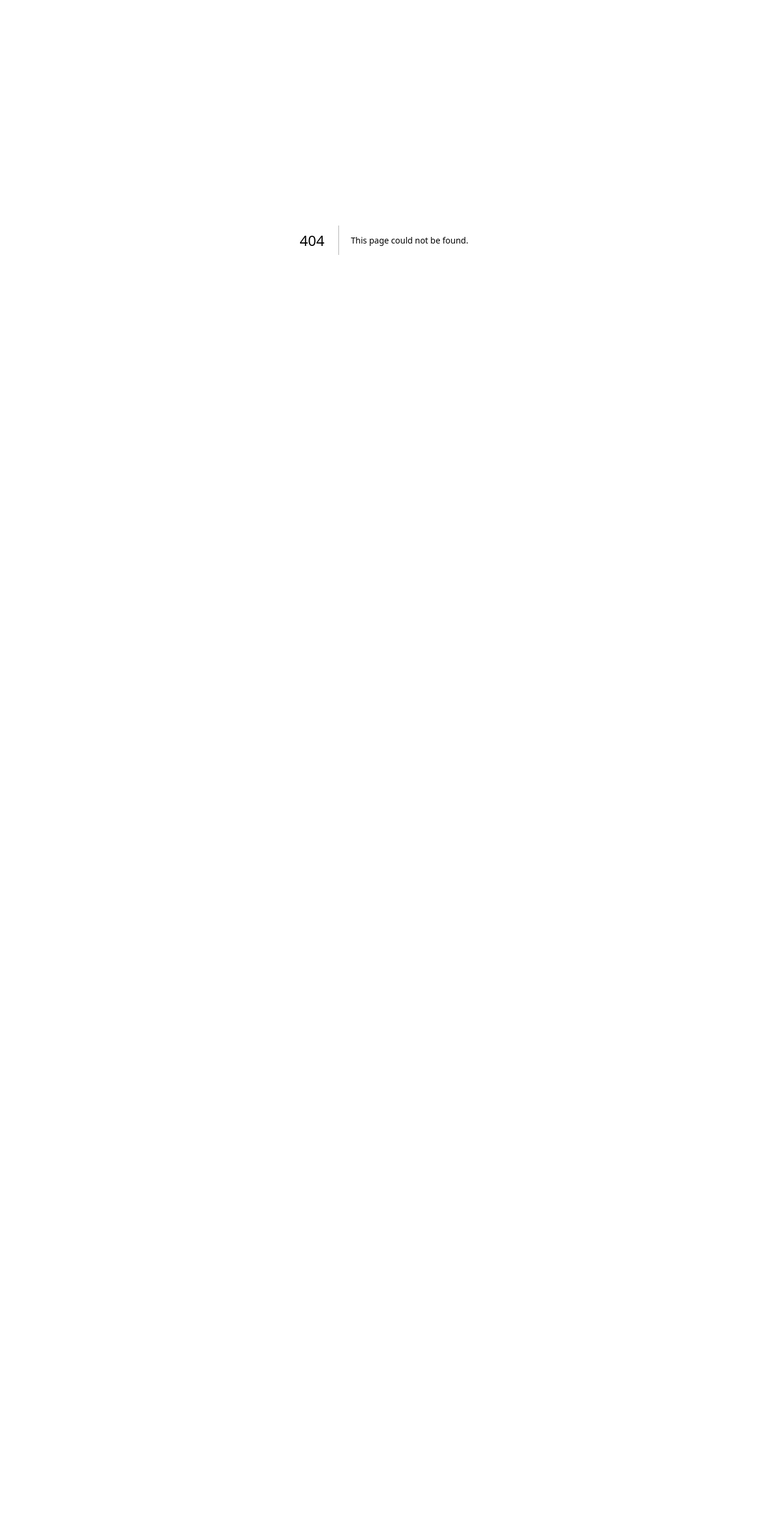
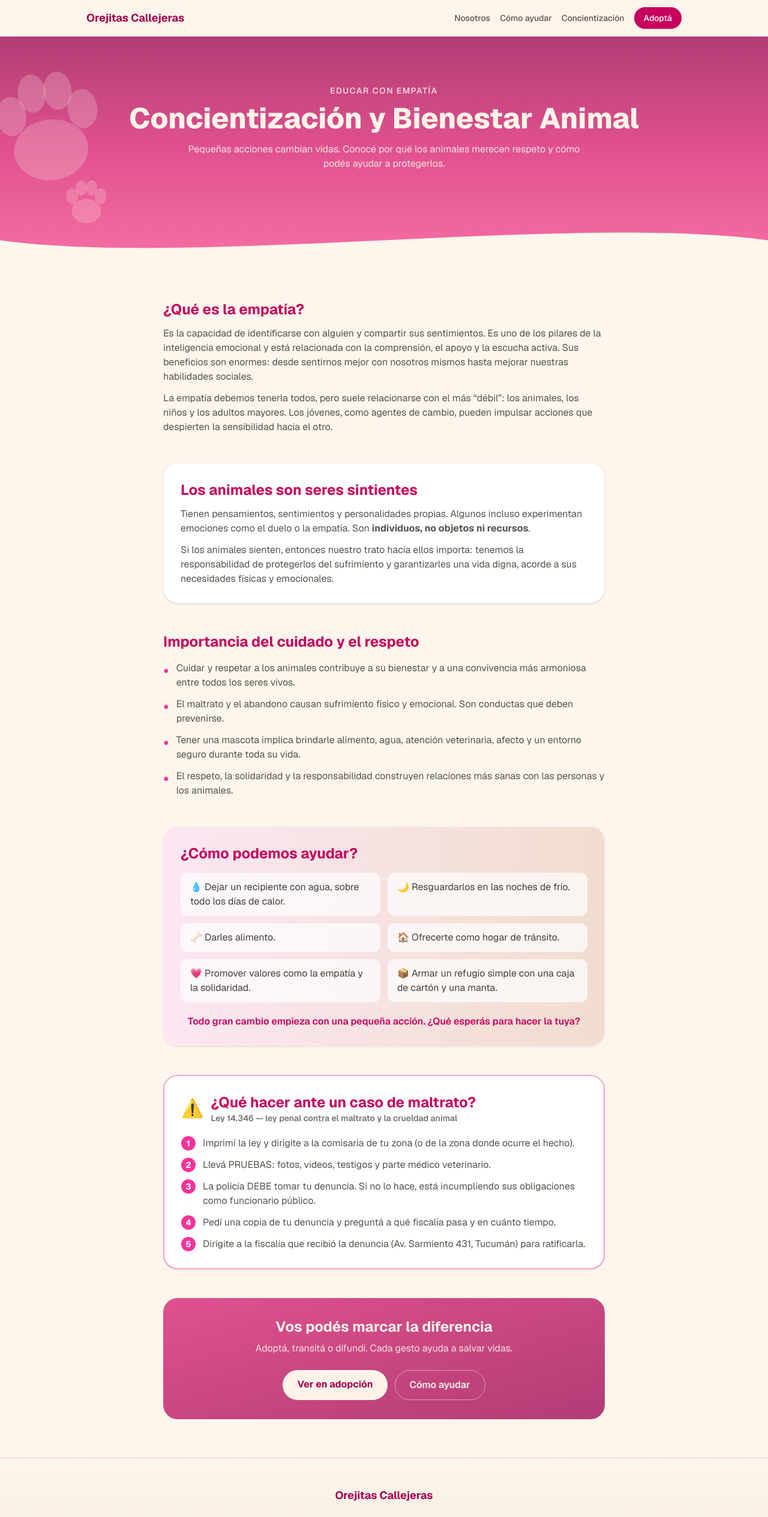
Before and after one commit to julietatumburus/orejitas-callejeras, a Next.js app: page /concientizacion in a window 1280 px wide. Before the commit this address had no page. Shown: the top 2529 px of the page at 60% size. Before the commit the page ends 800 px from the top, so only its background shows below. Built offline with nearby package versions, Linux system fonts and the light colour scheme; no server answers; the database is empty.

Commit message:
Pestaña Concientizacion con el contenido del taller (empatia, Ley 14.346)
Co-Authored-By: Claude Opus 4.8 (1M context) <noreply@anthropic.com>

```diff
--- /dev/null
+++ b/app/concientizacion/page.tsx
@@ -0,0 +1,189 @@
+import type { Metadata } from "next";
+import Link from "next/link";
+import Navbar from "@/components/Navbar";
+import Footer from "@/components/Footer";
+import Reveal from "@/components/Reveal";
+import FloatingPaws from "@/components/FloatingPaws";
+import { getSettings } from "@/lib/settings";
+
+export const metadata: Metadata = {
+  title: "Concientización y Bienestar Animal — Orejitas Callejeras",
+  description:
+    "Educar con empatía: concientización sobre el cuidado, el respeto y los derechos de los animales. Qué hacer ante un caso de maltrato (Ley 14.346).",
+};
+
+export const dynamic = "force-dynamic";
+
+export default async function ConcientizacionPage() {
+  const settings = await getSettings();
+
+  return (
+    <>
+      <Navbar />
+
+      {/* Hero */}
+      <section className="relative overflow-hidden bg-gradient-to-b from-[#b23c75] via-[#e0518f] to-[#f56fa3] text-[#fdf3e8]">
+        <FloatingPaws colorClass="text-[#fdf3e8]/22" />
+        <div className="relative mx-auto max-w-4xl px-4 py-20 text-center">
+          <p className="text-sm font-semibold uppercase tracking-widest text-[#fdf3e8]/80">
+            Educar con empatía
+          </p>
+          <h1 className="mt-3 text-3xl font-extrabold sm:text-5xl">
+            Concientización y Bienestar Animal
+          </h1>
+          <p className="mx-auto mt-4 max-w-2xl text-[#fdf3e8]/90">
+            Pequeñas acciones cambian vidas. Conocé por qué los animales merecen respeto y cómo
+            podés ayudar a protegerlos.
+          </p>
+        </div>
+        <div className="relative">
+          <svg viewBox="0 0 1440 80" className="block w-full" preserveAspectRatio="none" aria-hidden="true">
+            <path fill="#fdf6ec" d="M0,40 C360,90 1080,-10 1440,40 L1440,80 L0,80 Z" />
+          </svg>
+        </div>
+      </section>
+
+      <main className="bg-[#fdf6ec]">
+        <div className="mx-auto flex max-w-3xl flex-col gap-12 px-4 py-16">
+          {/* Qué es la empatía */}
+          <Reveal>
+            <article>
+              <h2 className="text-2xl font-bold text-pink-700">¿Qué es la empatía?</h2>
+              <p className="mt-3 text-stone-600">
+                Es la capacidad de identificarse con alguien y compartir sus sentimientos. Es uno de
+                los pilares de la inteligencia emocional y está relacionada con la comprensión, el
+                apoyo y la escucha activa. Sus beneficios son enormes: desde sentirnos mejor con
+                nosotros mismos hasta mejorar nuestras habilidades sociales.
+              </p>
+              <p className="mt-3 text-stone-600">
+                La empatía debemos tenerla todos, pero suele relacionarse con el más “débil”: los
+                animales, los niños y los adultos mayores. Los jóvenes, como agentes de cambio,
+                pueden impulsar acciones que despierten la sensibilidad hacia el otro.
+              </p>
+            </article>
+          </Reveal>
+
+          {/* Seres sintientes */}
+          <Reveal>
+            <article className="rounded-3xl border border-pink-100 bg-white p-7 shadow-sm">
+              <h2 className="text-2xl font-bold text-pink-700">Los animales son seres sintientes</h2>
+              <p className="mt-3 text-stone-600">
+                Tienen pensamientos, sentimientos y personalidades propias. Algunos incluso
+                experimentan emociones como el duelo o la empatía. Son <strong>individuos, no
+                objetos ni recursos</strong>.
+              </p>
+              <p className="mt-3 text-stone-600">
+                Si los animales sienten, entonces nuestro trato hacia ellos importa: tenemos la
+                responsabilidad de protegerlos del sufrimiento y garantizarles una vida digna,
+                acorde a sus necesidades físicas y emocionales.
+              </p>
+            </article>
+          </Reveal>
+
+          {/* Cuidado y respeto */}
+          <Reveal>
+            <article>
+              <h2 className="text-2xl font-bold text-pink-700">Importancia del cuidado y el respeto</h2>
+              <ul className="mt-4 flex flex-col gap-3 text-stone-600">
+                {[
+                  "Cuidar y respetar a los animales contribuye a su bienestar y a una convivencia más armoniosa entre todos los seres vivos.",
+                  "El maltrato y el abandono causan sufrimiento físico y emocional. Son conductas que deben prevenirse.",
+                  "Tener una mascota implica brindarle alimento, agua, atención veterinaria, afecto y un entorno seguro durante toda su vida.",
+                  "El respeto, la solidaridad y la responsabilidad construyen relaciones más sanas con las personas y los animales.",
+                ].map((t) => (
+                  <li key={t} className="flex gap-3">
+                    <span className="mt-1 text-pink-500">●</span>
+                    <span>{t}</span>
+                  </li>
+                ))}
+              </ul>
+            </article>
+          </Reveal>
+
+          {/* Cómo ayudar */}
+          <Reveal>
+            <article className="rounded-3xl border border-pink-100 bg-gradient-to-r from-pink-100 to-[#f1ddcf] p-7 shadow-sm">
+              <h2 className="text-2xl font-bold text-pink-700">¿Cómo podemos ayudar?</h2>
+              <ul className="mt-4 grid gap-3 text-stone-700 sm:grid-cols-2">
+                {[
+                  "💧 Dejar un recipiente con agua, sobre todo los días de calor.",
+                  "🌙 Resguardarlos en las noches de frío.",
+                  "🦴 Darles alimento.",
+                  "🏠 Ofrecerte como hogar de tránsito.",
+                  "💗 Promover valores como la empatía y la solidaridad.",
+                  "📦 Armar un refugio simple con una caja de cartón y una manta.",
+                ].map((t) => (
+                  <li key={t} className="rounded-xl bg-white/70 px-4 py-3">
+                    {t}
+                  </li>
+                ))}
+              </ul>
+              <p className="mt-5 text-center font-semibold text-pink-700">
+                Todo gran cambio empieza con una pequeña acción. ¿Qué esperás para hacer la tuya?
+              </p>
+            </article>
+          </Reveal>
+
+          {/* Ley 14.346 */}
+          <Reveal>
+            <article className="rounded-3xl border-2 border-pink-300 bg-white p-7 shadow-sm">
+              <div className="flex items-center gap-3">
+                <span className="text-3xl">⚠️</span>
+                <div>
+                  <h2 className="text-2xl font-bold text-pink-700">
+                    ¿Qué hacer ante un caso de maltrato?
+                  </h2>
+                  <p className="text-sm font-semibold text-stone-500">
+                    Ley 14.346 — ley penal contra el maltrato y la crueldad animal
+                  </p>
+                </div>
+              </div>
+              <ol className="mt-5 flex flex-col gap-3 text-stone-600">
+                {[
+                  "Imprimí la ley y dirigite a la comisaría de tu zona (o de la zona donde ocurre el hecho).",
+                  "Llevá PRUEBAS: fotos, videos, testigos y parte médico veterinario.",
+                  "La policía DEBE tomar tu denuncia. Si no lo hace, está incumpliendo sus obligaciones como funcionario público.",
+                  "Pedí una copia de tu denuncia y preguntá a qué fiscalía pasa y en cuánto tiempo.",
+                  "Dirigite a la fiscalía que recibió la denuncia (Av. Sarmiento 431, Tucumán) para ratificarla.",
+                ].map((t, i) => (
+                  <li key={t} className="flex gap-3">
+                    <span className="grid h-6 w-6 shrink-0 place-items-center rounded-full bg-pink-500 text-sm font-bold text-white">
+                      {i + 1}
+                    </span>
+                    <span>{t}</span>
+                  </li>
+                ))}
+              </ol>
+            </article>
+          </Reveal>
+
+          {/* CTA */}
+          <Reveal>
+            <div className="rounded-3xl bg-gradient-to-br from-[#e0518f] to-[#b23c75] p-8 text-center text-[#fdf3e8]">
+              <h2 className="text-2xl font-bold">Vos podés marcar la diferencia</h2>
+              <p className="mx-auto mt-2 max-w-xl text-[#fdf3e8]/90">
+                Adoptá, transitá o difundí. Cada gesto ayuda a salvar vidas.
+              </p>
+              <div className="mt-6 flex flex-wrap justify-center gap-3">
+                <Link
+                  href="/adoptar"
+                  className="rounded-full bg-[#fdf3e8] px-6 py-3 font-bold text-pink-800 transition hover:scale-105"
+                >
+                  Ver en adopción
+                </Link>
+                <Link
+                  href="/#ayudar"
+                  className="rounded-full border border-[#fdf3e8]/50 px-6 py-3 font-semibold text-[#fdf3e8] transition hover:bg-white/10"
+                >
+                  Cómo ayudar
+                </Link>
+              </div>
+            </div>
+          </Reveal>
+        </div>
+      </main>
+
+      <Footer />
+    </>
+  );
+}
--- a/components/Navbar.tsx
+++ b/components/Navbar.tsx
@@ -16,6 +16,9 @@ export default async function Navbar() {
           <Link href="/#ayudar" className="hidden text-stone-600 hover:text-pink-700 sm:inline">
             Cómo ayudar
           </Link>
+          <Link href="/concientizacion" className="hidden text-stone-600 hover:text-pink-700 sm:inline">
+            Concientización
+          </Link>
           <Link
             href="/adoptar"
             className="rounded-full bg-pink-700 px-4 py-2 text-white shadow-sm transition hover:bg-pink-800"
```
